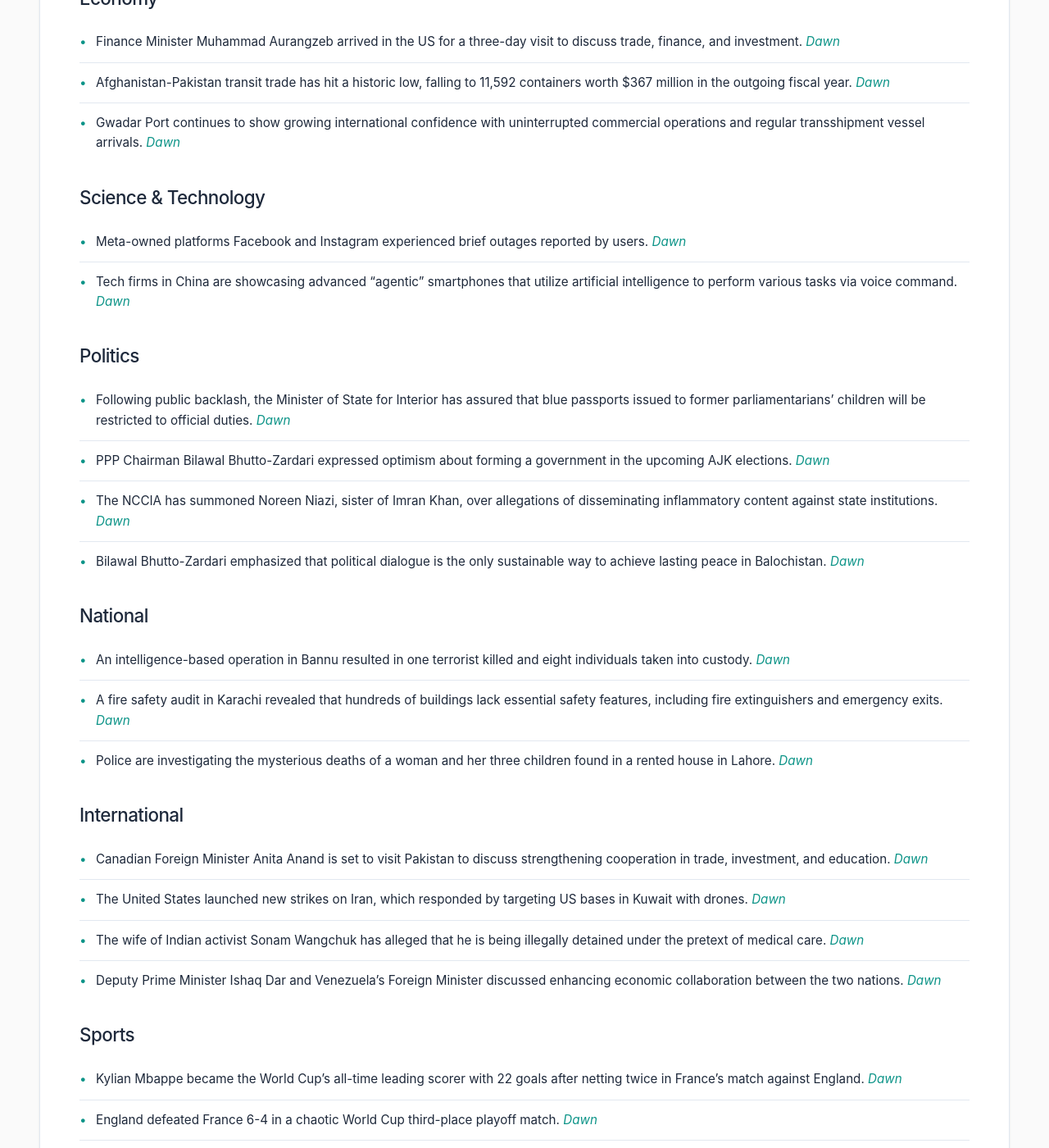
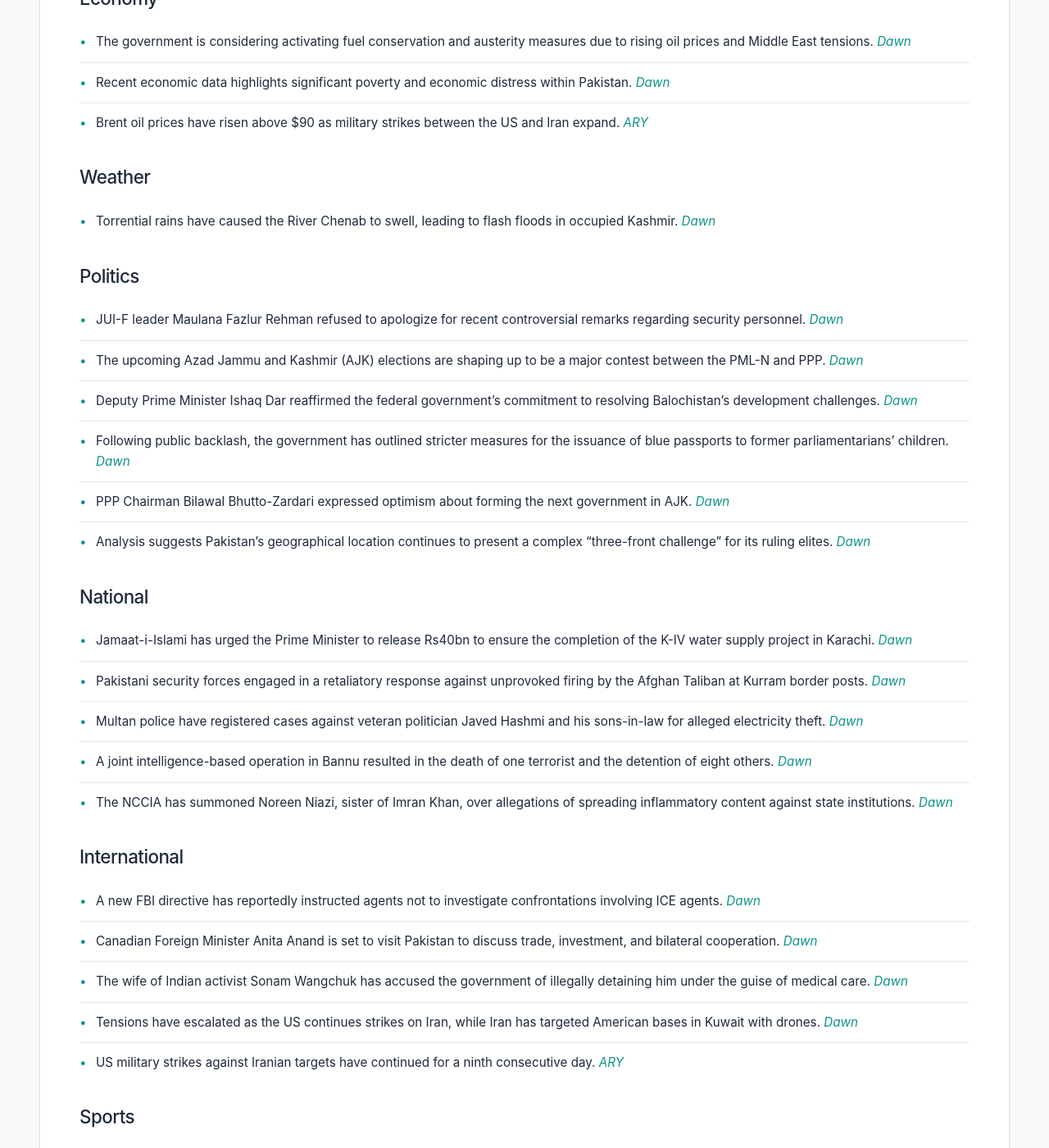
Before and after one commit to zsubzwary/news, a Jekyll site: the page built from en/index.md, in a window 1280 px wide and 1400 px high, scrolled down 428 px. Shown: the whole window at 82% size. Built offline with Jekyll 4.4.1, drawn with Linux system fonts in a browser that asks for light colours; some web fonts are replaced; comment, search, counter and statistics services are not loaded; some of the changed text lies outside the part shown.

Commit message:
DateTime; 2026-07-20T04:04:16.524Z

```diff
--- a/en/index.md
+++ b/en/index.md
@@ -4,40 +4,52 @@ title: Pakistan News Briefing
 lang: en
 ---
 
-Published at: 19-Jul-2026 21:04PKT
+Published at: 20-Jul-2026 09:04PKT
 
-Time to read: 3 mins
+Time to read: 4 mins
 
 ### Economy
-- Finance Minister Muhammad Aurangzeb arrived in the US for a three-day visit to discuss trade, finance, and investment. *[Dawn](https://www.dawn.com/news/2016679/finance-minister-aurangzeb-arrives-in-us-on-3-day-visit-expected-to-hold-talks-on-trade-finance-investment)*
-- Afghanistan-Pakistan transit trade has hit a historic low, falling to 11,592 containers worth $367 million in the outgoing fiscal year. *[Dawn](https://www.dawn.com/news/2016605/transit-trade-with-kabul-hits-historic-low)*
-- Gwadar Port continues to show growing international confidence with uninterrupted commercial operations and regular transshipment vessel arrivals. *[Dawn](https://www.dawn.com/news/2016603/gwadar-becomes-key-trade-gateway)*
+- The government is considering activating fuel conservation and austerity measures due to rising oil prices and Middle East tensions. *[Dawn](https://www.dawn.com/news/2016884/govt-weighs-activating-fuel-saving-plans)*
+- Recent economic data highlights significant poverty and economic distress within Pakistan. *[Dawn](https://www.dawn.com/news/2016897/poverty-and-inequality)*
+- Brent oil prices have risen above $90 as military strikes between the US and Iran expand. *[ARY](https://arynews.tv/brent-oil-tops-90-as-us-iran-expand-strikes-in-the-middle-east)*
 
-### Science & Technology
-- Meta-owned platforms Facebook and Instagram experienced brief outages reported by users. *[Dawn](https://www.dawn.com/news/2016699/facebook-instagram-users-briefly-report-suffering-some-outages)*
-- Tech firms in China are showcasing advanced "agentic" smartphones that utilize artificial intelligence to perform various tasks via voice command. *[Dawn](https://www.dawn.com/news/2016726/pocket-size-ai-powerful-phones-star-at-china)*
+### Weather
+- Torrential rains have caused the River Chenab to swell, leading to flash floods in occupied Kashmir. *[Dawn](https://www.dawn.com/news/2016873/chenab-flows-surge-after-floods-in-held-kashmir)*
 
 ### Politics
-- Following public backlash, the Minister of State for Interior has assured that blue passports issued to former parliamentarians' children will be restricted to official duties. *[Dawn](https://www.dawn.com/news/2016696/after-backlash-over-proposed-law-state-minister-outlines-more-stringent-measures-for-blue-passport-issuance)*
-- PPP Chairman Bilawal Bhutto-Zardari expressed optimism about forming a government in the upcoming AJK elections. *[Dawn](https://www.dawn.com/news/2016735/bilawal-seeks-better-results-in-upcoming-ajk-elections-as-ppp-hopes-to-form-govt)*
-- The NCCIA has summoned Noreen Niazi, sister of Imran Khan, over allegations of disseminating inflammatory content against state institutions. *[Dawn](https://www.dawn.com/news/2016686/nccia-summons-imrans-sister-noreen-for-allegedly-disseminating-false-offensive-inflammatory-content)*
-- Bilawal Bhutto-Zardari emphasized that political dialogue is the only sustainable way to achieve lasting peace in Balochistan. *[Dawn](https://www.dawn.com/news/2016610/bilawal-urges-all-sides-to-engage-in-talks-for-balochistan-peace)*
+- JUI-F leader Maulana Fazlur Rehman refused to apologize for recent controversial remarks regarding security personnel. *[Dawn](https://www.dawn.com/news/2016839/fazl-refuses-to-apologise-for-controversial-remarks)*
+- The upcoming Azad Jammu and Kashmir (AJK) elections are shaping up to be a major contest between the PML-N and PPP. *[Dawn](https://www.dawn.com/news/2016877/ajk-polls-shaping-up-to-be-nawaz-vs-bilawal-contest)*
+- Deputy Prime Minister Ishaq Dar reaffirmed the federal government's commitment to resolving Balochistan's development challenges. *[Dawn](https://www.dawn.com/news/2016879/dar-reiterates-commitment-to-addressing-balochistan-challenges)*
+- Following public backlash, the government has outlined stricter measures for the issuance of blue passports to former parliamentarians' children. *[Dawn](https://www.dawn.com/news/2016696/after-backlash-over-proposed-law-state-minister-outlines-more-stringent-measures-for-blue-passport-issuance)*
+- PPP Chairman Bilawal Bhutto-Zardari expressed optimism about forming the next government in AJK. *[Dawn](https://www.dawn.com/news/2016735/bilawal-seeks-better-results-in-upcoming-ajk-elections-as-ppp-hopes-to-form-govt)*
+- Analysis suggests Pakistan's geographical location continues to present a complex "three-front challenge" for its ruling elites. *[Dawn](https://www.dawn.com/news/2016898/three-front-challenge)*
 
 ### National
-- An intelligence-based operation in Bannu resulted in one terrorist killed and eight individuals taken into custody. *[Dawn](https://www.dawn.com/news/2016737/one-terrorist-killed-8-others-held-as-joint-operation-continues-in-bannu)*
-- A fire safety audit in Karachi revealed that hundreds of buildings lack essential safety features, including fire extinguishers and emergency exits. *[Dawn](https://www.dawn.com/news/2016589/safety-audit-reveals-over-300-city-buildings-in-karachi-lack-even-fire-extinguishers)*
-- Police are investigating the mysterious deaths of a woman and her three children found in a rented house in Lahore. *[Dawn](https://www.dawn.com/news/2016566/death-of-woman-three-children-in-lahore-police-release-husband-after-recording-statement)*
+- Jamaat-i-Islami has urged the Prime Minister to release Rs40bn to ensure the completion of the K-IV water supply project in Karachi. *[Dawn](https://www.dawn.com/news/2016854/pm-shehbaz-urged-to-release-rs40bn-required-for-completion-of-karachis-k-iv-water-supply-project)*
+- Pakistani security forces engaged in a retaliatory response against unprovoked firing by the Afghan Taliban at Kurram border posts. *[Dawn](https://www.dawn.com/news/2016755/security-forces-counter-unprovoked-firing-by-afghan-taliban-targeting-kurram-border-posts)*
+- Multan police have registered cases against veteran politician Javed Hashmi and his sons-in-law for alleged electricity theft. *[Dawn](https://www.dawn.com/news/2016756/multan-police-book-javed-hashmi-his-3-sons-in-law-for-alleged-power-theft)*
+- A joint intelligence-based operation in Bannu resulted in the death of one terrorist and the detention of eight others. *[Dawn](https://www.dawn.com/news/2016737/one-terrorist-killed-8-others-held-as-joint-operation-continues-in-bannu)*
+- The NCCIA has summoned Noreen Niazi, sister of Imran Khan, over allegations of spreading inflammatory content against state institutions. *[Dawn](https://www.dawn.com/news/2016686/nccia-summons-imrans-sister-noreen-for-allegedly-disseminating-false-offensive-inflammatory-content)*
 
 ### International
-- Canadian Foreign Minister Anita Anand is set to visit Pakistan to discuss strengthening cooperation in trade, investment, and education. *[Dawn](https://www.dawn.com/news/2016734/canadian-foreign-minister-anita-anand-to-visit-pakistan-tomorrow)*
-- The United States launched new strikes on Iran, which responded by targeting US bases in Kuwait with drones. *[Dawn](https://www.dawn.com/news/2016645/us-renews-strikes-on-iran-to-punish-irgc-for-troops-killing-tehran-targets-american-bases-in-kuwait)*
-- The wife of Indian activist Sonam Wangchuk has alleged that he is being illegally detained under the pretext of medical care. *[Dawn](https://www.dawn.com/news/2016713/over-100-cops-at-hospital-wife-alleges-indian-activist-sonam-wangchuk-illegally-detained-under-guise-of-medical-care)*
-- Deputy Prime Minister Ishaq Dar and Venezuela’s Foreign Minister discussed enhancing economic collaboration between the two nations. *[Dawn](https://www.dawn.com/news/2016695/dar-venezuelan-fm-emphasise-considerable-potential-for-enhancing-economic-collaboration)*
+- A new FBI directive has reportedly instructed agents not to investigate confrontations involving ICE agents. *[Dawn](https://www.dawn.com/news/2016858/nyt-report-on-new-fbi-directive-stuns-nation)*
+- Canadian Foreign Minister Anita Anand is set to visit Pakistan to discuss trade, investment, and bilateral cooperation. *[Dawn](https://www.dawn.com/news/2016734/canadian-foreign-minister-anita-anand-to-visit-pakistan-on-monday)*
+- The wife of Indian activist Sonam Wangchuk has accused the government of illegally detaining him under the guise of medical care. *[Dawn](https://www.dawn.com/news/2016713/over-100-cops-at-hospital-wife-alleges-indian-activist-sonam-wangchuk-illegally-detained-under-guise-of-medical-care)*
+- Tensions have escalated as the US continues strikes on Iran, while Iran has targeted American bases in Kuwait with drones. *[Dawn](https://www.dawn.com/news/2016645/us-renews-strikes-on-iran-to-punish-irgc-for-troops-killing-tehran-targets-american-bases-in-kuwait)*
+- US military strikes against Iranian targets have continued for a ninth consecutive day. *[ARY](https://arynews.tv/us-launches-iran-strikes-for-ninth-day-20-july-2026)*
 
 ### Sports
-- Kylian Mbappe became the World Cup's all-time leading scorer with 22 goals after netting twice in France's match against England. *[Dawn](https://www.dawn.com/news/2016719/frances-mbappe-becomes-world-cups-all-time-top-scorer)*
-- England defeated France 6-4 in a chaotic World Cup third-place playoff match. *[Dawn](https://www.dawn.com/news/2016570/england-edge-france-6-4-in-chaotic-world-cup-bronze-match)*
-- The 2026 World Cup tournament moves toward its final matchup between Argentina and Spain. *[Dawn](https://www.dawn.com/news/2016692/underdogs-upsets-politics-the-story-of-a-world-cup-that-comes-down-to-argentina-vs-spain)*
+- Kylian Mbappe has become the all-time leading scorer in World Cup history with 22 goals. *[Dawn](https://www.dawn.com/news/2016719/frances-mbappe-becomes-world-cups-all-time-top-scorer)*
+- Tom Cruise delivered an inspiring speech during the FIFA World Cup 2026 Final. *[ARY](https://arynews.tv/tom-cruise-delivers-inspiring-speech-at-fifa-world-cup-2026-final)*
+- A lineup of global stars, including BTS, Shakira, and Madonna, performed at the World Cup final. *[ARY](https://arynews.tv/bts-shakira-justin-bieber-and-madonna-mesmerize-world-cup-final-crowd)*
+- Spain secured the World Cup title after defeating Argentina. *[ARY](https://arynews.tv/madrid-erupts-in-cheers-after-spain-win-world-cup)*
 
 ### Health
-- The Pakistan Paediatric Association has urged DRAP to exempt 10cc conventional syringes from a ban to protect neonatal and paediatric operations. *[Dawn](https://www.dawn.com/news/2016590/drap-urged-to-exempt-10cc-syringes-from-ban)*
+- Around 40 registered life-saving medicines remain unavailable to patients due to delays in government price approvals. *[Dawn](https://www.dawn.com/news/2016842/40-registered-life-saving-medicines-remain-out-of-patients-reach)*
+- Pakistan is nearing the introduction of a breakthrough therapy for Hepatitis Delta. *[ARY](https://arynews.tv/pakistan-moves-closer-to-introducing-breakthrough-therapy-for-hepatitis-delta)*
+
+### Other
+- Lamine Yamal’s three-year-old brother has become a viral sensation on the internet. *[ARY](https://arynews.tv/lamine-yamals-3-year-old-brother-is-internets-new-favorite)*
+- Christopher Nolan’s film *The Odyssey* achieved a successful global debut, earning $264.1 million. *[ARY](https://arynews.tv/the-odyssey-makes-264-1-million-in-global-debut)*
+- Critics are analyzing the cinematic themes and transcendence within Christopher Nolan’s *The Odyssey*. *[ARY](https://arynews.tv/cinematic-transcendence-unpacking-the-hidden-themes-of-christopher-nolans-the-odyssey)*
+- The cause of death for actor Sam Neill has been confirmed following public speculation. *[ARY](https://arynews.tv/sam-neills-cause-of-death-confirmed-after-speculation)*
```
